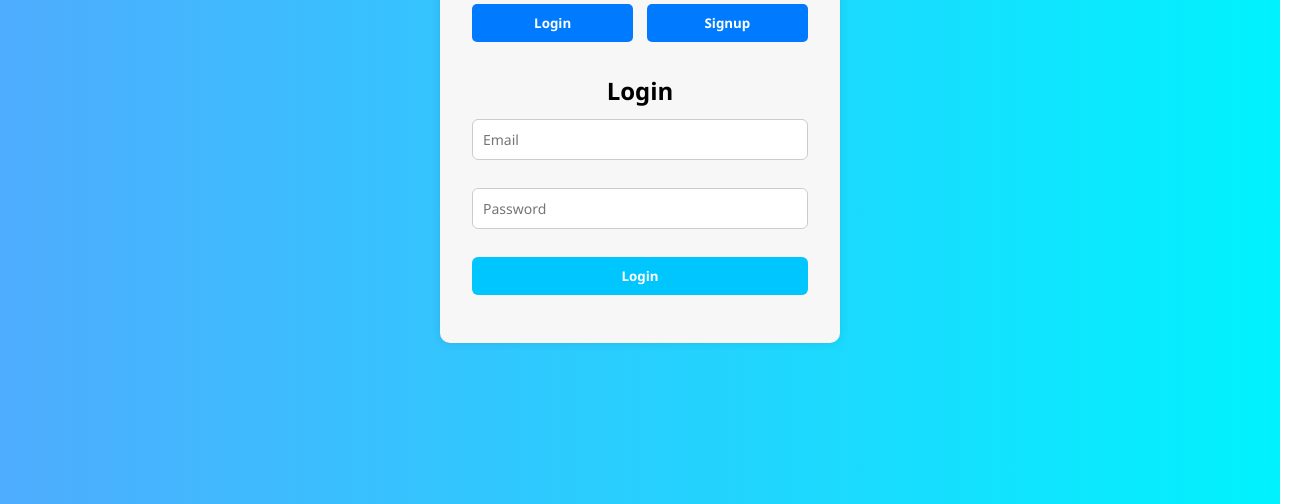
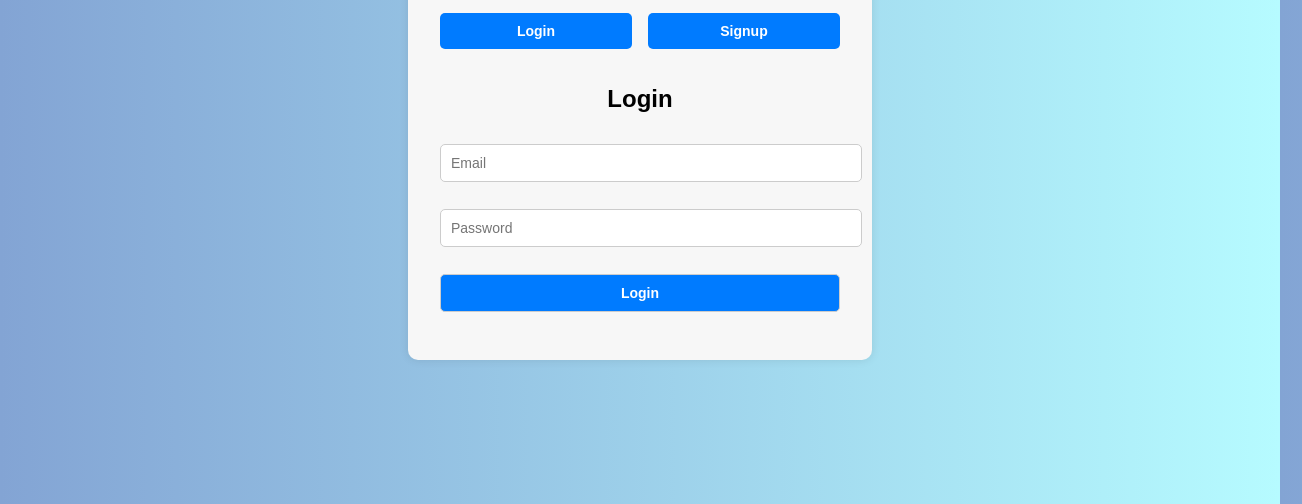
Before and after one commit to parthpm21/eClinic, a plain HTML site: page frontend/index.html in a window 1280 px wide. Shown: the part 296-800 px from the top of the page, 1302 px wide, since content can reach past the window. Drawn offline with Linux system fonts and the light colour scheme.

Commit message:
Test with new user

```diff
--- a/backend/server.js
+++ b/backend/server.js
@@ -6,6 +6,7 @@ require("dotenv").config();
 const authRoutes = require("./routes/auth");
 const doctorRoutes = require("./routes/doctor");
 const appointmentRoutes = require("./routes/appointment");
+const doctorRoutes = require("./routes/doctorRoutes");
 
 const app = express();
 const PORT = process.env.PORT || 5000;
@@ -52,6 +53,8 @@ app.use((req, res, next) => {
 app.use("/api/auth", authRoutes);
 app.use("/api/doctors", doctorRoutes);
 app.use("/api/appointments", appointmentRoutes);
+app.use("/api/doctors", doctorRoutes);
+
 
 // ✅ Root route
 app.get("/", (req, res) => {
--- a/frontend/index.html
+++ b/frontend/index.html
@@ -5,6 +5,11 @@
   <meta name="viewport" content="width=device-width, initial-scale=1.0"/>
   <title>Doctor Appointment System</title>
   <link rel="stylesheet" href="styles.css" />
+  <link href="https://fonts.googleapis.com/css2?family=Poppins:wght@300;500;700&display=swap" rel="stylesheet">
+<script src="https://kit.fontawesome.com/a076d05399.js" crossorigin="anonymous"></script>
+<input type="email" placeholder="Email">
+<i class="fas fa-envelope"></i>
+
   <style>
     .hidden { display: none; }
     .container {
--- a/frontend/styles.css
+++ b/frontend/styles.css
@@ -1,82 +1,60 @@
-/* Reset default styles */
-* {
-  box-sizing: border-box;
+body {
+  background: linear-gradient(to right, #83a4d4, #b6fbff);
+  font-family: 'Poppins', sans-serif;
   margin: 0;
   padding: 0;
-  font-family: "Segoe UI", sans-serif;
-}
-
-body {
-  background: linear-gradient(to right, #4facfe, #00f2fe);
-  min-height: 100vh;
-  display: flex;
-  justify-content: center;
-  align-items: center;
-  padding: 20px;
 }
 
 .container {
-  background-color: #fff;
-  padding: 30px;
-  border-radius: 12px;
-  box-shadow: 0 8px 20px rgba(0, 0, 0, 0.2);
-  width: 100%;
   max-width: 400px;
-  text-align: center;
+  margin: 5rem auto;
+  padding: 2.5rem;
+  background: white;
+  border-radius: 20px;
+  box-shadow: 0 8px 30px rgba(0, 0, 0, 0.2);
+  transition: 0.3s;
 }
 
 h1 {
-  color: #333;
-  margin-bottom: 20px;
+  text-align: center;
+  margin-bottom: 2rem;
+  color: #007bff;
 }
 
-.form-toggle {
-  display: flex;
-  justify-content: center;
-  gap: 10px;
-  margin-bottom: 20px;
+input, select, button {
+  width: 100%;
+  padding: 12px 15px;
+  margin: 0.7rem 0;
+  border-radius: 8px;
+  border: 1px solid #ccc;
+  font-size: 14px;
+  transition: 0.2s;
 }
 
-.form-toggle button {
-  padding: 8px 16px;
-  background-color: #4facfe;
-  border: none;
-  color: white;
-  border-radius: 8px;
-  cursor: pointer;
-  font-weight: 600;
+input:focus, select:focus {
+  border-color: #007bff;
+  outline: none;
 }
 
-.form {
-  display: flex;
-  flex-direction: column;
-  gap: 12px;
+button {
+  background-color: #007BFF;
+  color: white;
+  font-weight: bold;
+  border: none;
+  cursor: pointer;
 }
 
-.form input,
-.form select {
-  padding: 10px;
-  border-radius: 6px;
-  border: 1px solid #ccc;
-  outline: none;
-  font-size: 14px;
+button:hover {
+  background-color: #0056b3;
 }
 
-.form button {
-  padding: 10px;
-  background-color: #00c6ff;
-  color: white;
-  border: none;
-  border-radius: 6px;
-  font-weight: bold;
-  cursor: pointer;
-  transition: background 0.3s ease;
+@media (max-width: 480px) {
+  .container {
+    margin: 2rem 1rem;
+    padding: 2rem;
+  }
+
+  input, select, button {
+    font-size: 16px;
+  }
 }
-
-.form button:hover {
-  background-color: #009fdc;
-}
-
-.hidden {
-  display: none;
-}
```
Also changed, not shown: backend/routes/doctorRoutes.js (added, +15 -0 lines).
